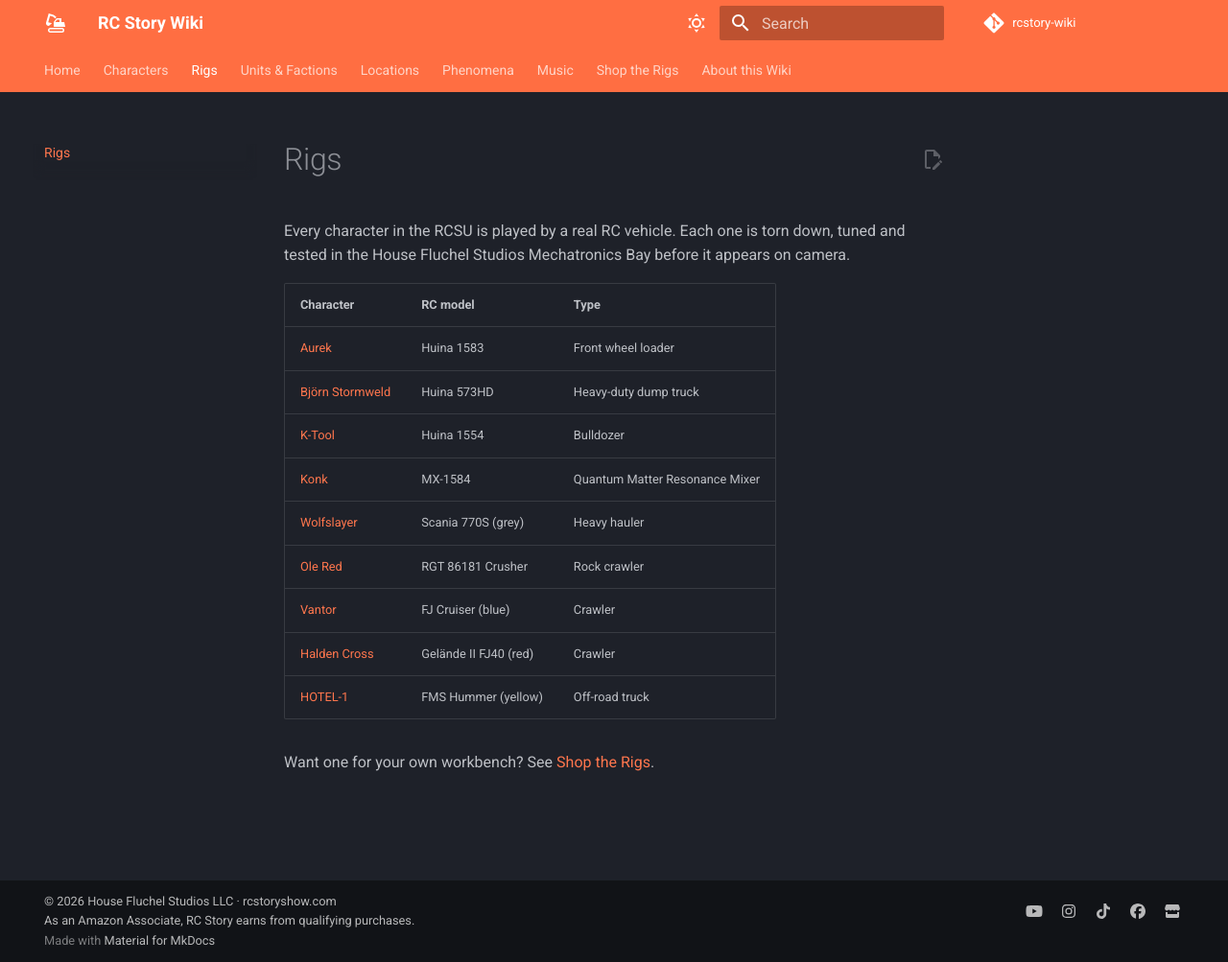
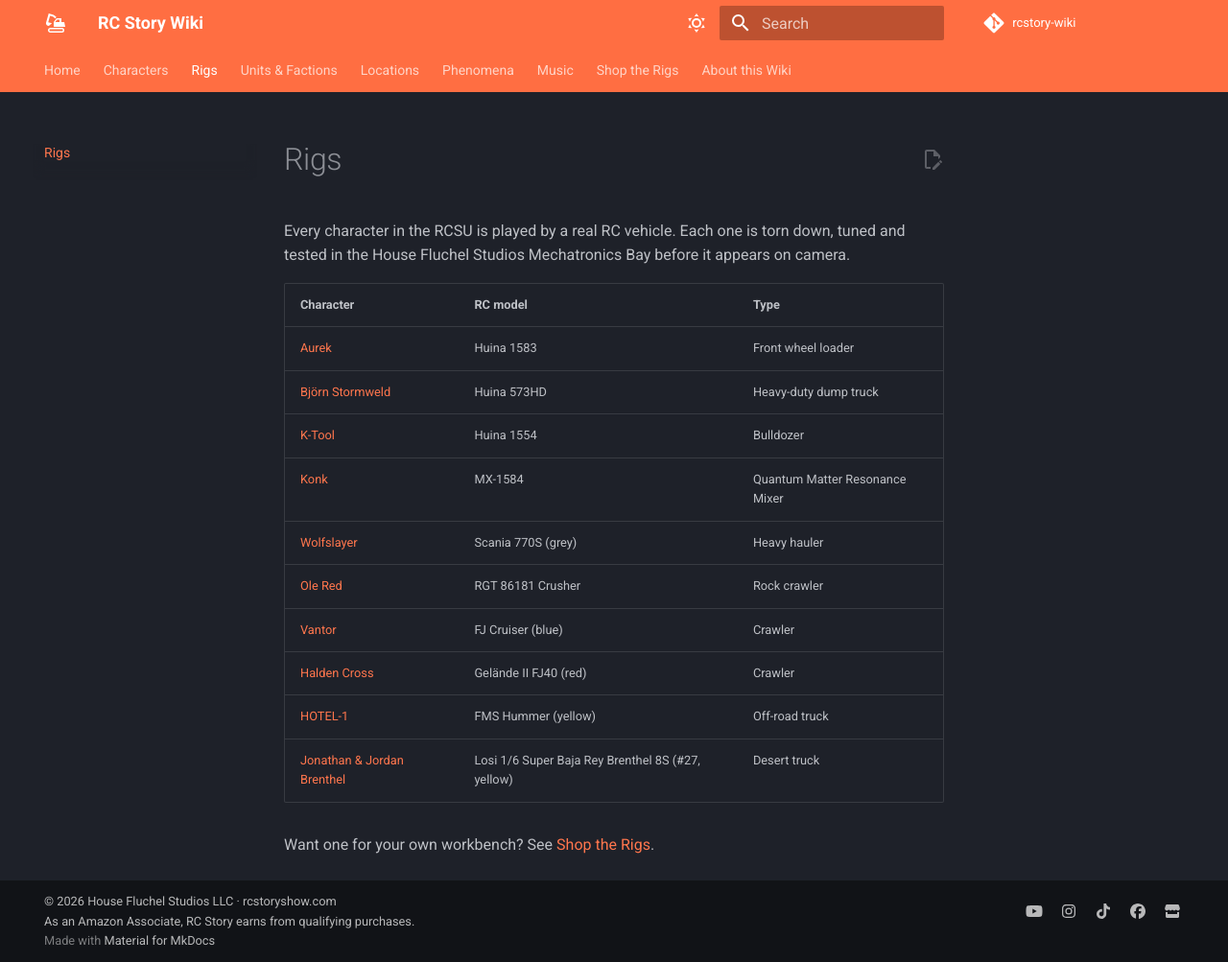
Before and after one commit to fgfluchel/rcstory-wiki, an MkDocs documentation site: the page built from docs/rigs.md, in a window 1280 px wide and 1003 px high. Shown: the whole window at 96% size. Built offline with MkDocs 1.6.1 and Material for MkDocs 9.7.7, drawn with Linux system fonts in a browser that asks for light colours; comment, search, counter and statistics services are not loaded.

Commit message:
Add the Brenthel #27 Baja Rey to Rigs

```diff
--- a/docs/rigs.md
+++ b/docs/rigs.md
@@ -13,5 +13,6 @@ Every character in the RCSU is played by a real RC vehicle. Each one is torn dow
 | [Vantor](characters/vantor-and-solance.md) | FJ Cruiser (blue) | Crawler |
 | [Halden Cross](characters/halden-cross.md) | Gelände II FJ40 (red) | Crawler |
 | [HOTEL-1](characters/hotel-1.md) | FMS Hummer (yellow) | Off-road truck |
+| [Jonathan & Jordan Brenthel](characters/brenthel-brothers.md) | Losi 1/6 Super Baja Rey Brenthel 8S (#27, yellow) | Desert truck |
 
 Want one for your own workbench? See [Shop the Rigs](shop.md).
```
